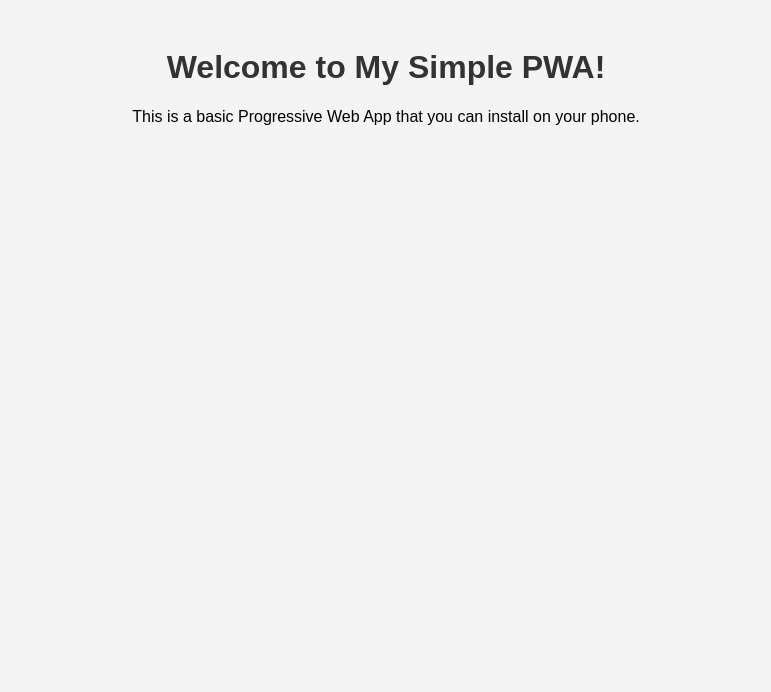
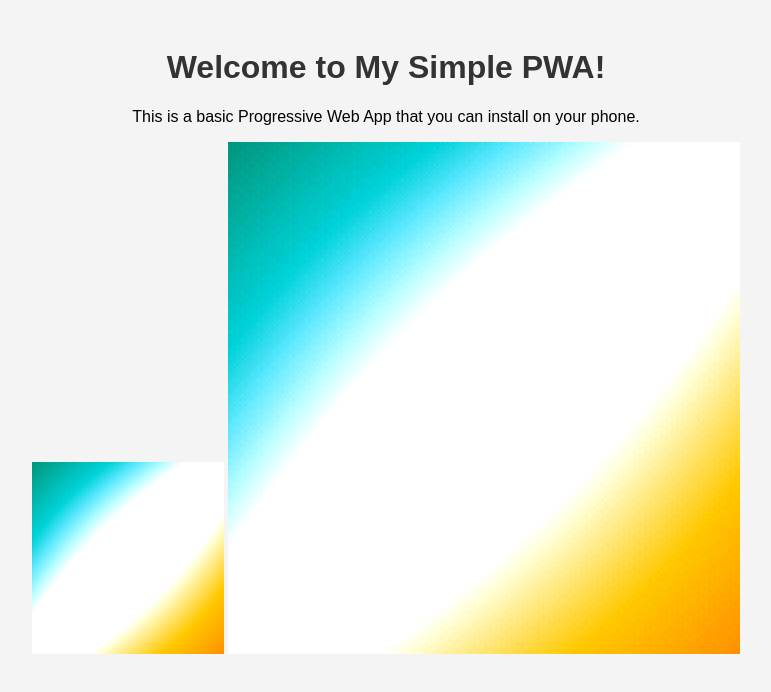
Before and after one commit to Vamanster/PWA-test, a plain HTML site: page index.html in a window 1280 px wide. Shown: the whole page, without its empty margins (254-1025 px from the left). Drawn offline with Linux system fonts and the light colour scheme.

Commit message:
Added references to images
References for the images in /icons are needed for caching to avoid a 404 response for the images

```diff
--- a/index.html
+++ b/index.html
@@ -11,6 +11,9 @@
   <h1>Welcome to My Simple PWA!</h1>
   <p>This is a basic Progressive Web App that you can install on your phone.</p>
 
+  <img src="icons/icon-192x192.png" alt="192x192 icon">
+  <img src="icons/icon-512x512.png" alt="512x512 icon">
+
   <script src="app.js"></script>
 </body>
 </html>
```
